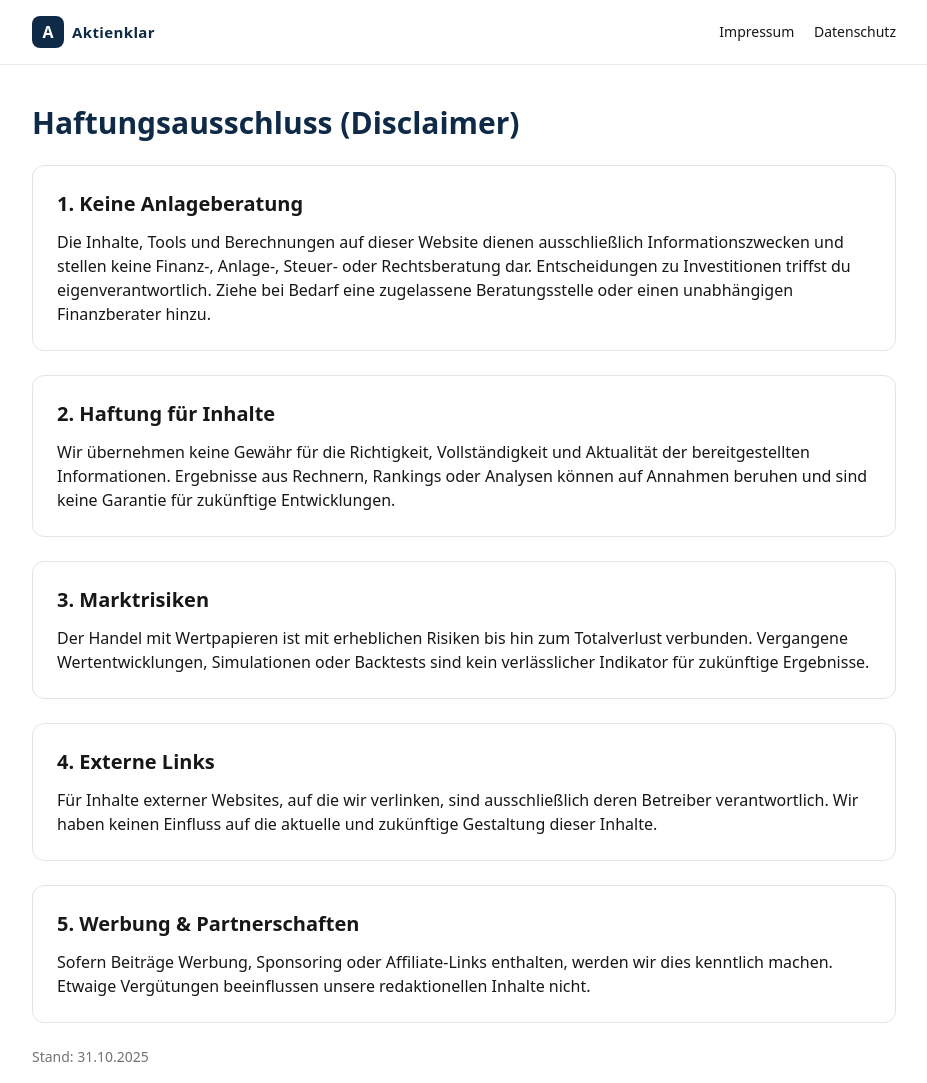
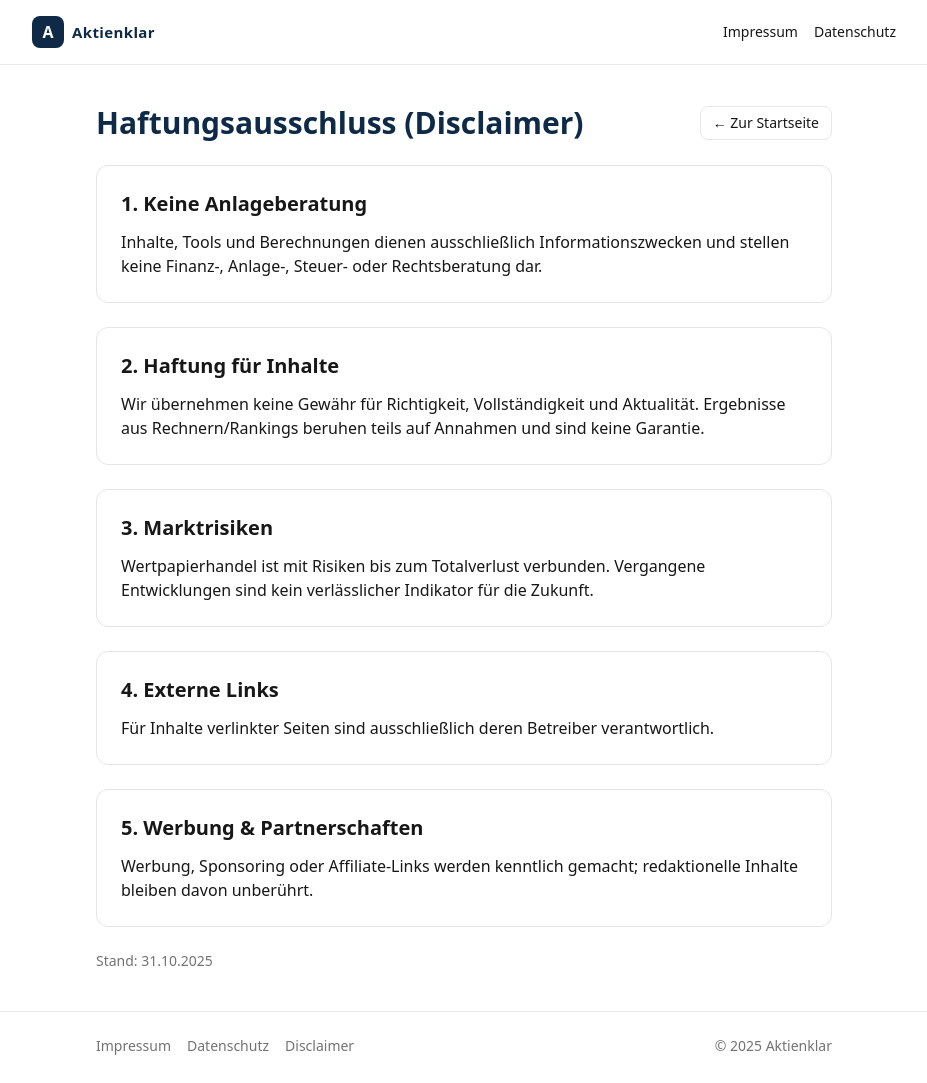
Before and after one commit to Aktienklar/Aktienklar, a website: page disclaimer.html in a window 1280 px wide. Shown: the top 1083 px of the page, without its empty margins (176-1103 px from the left). Drawn offline with nearby package versions, Linux system fonts and the light colour scheme.

Commit message:
Update disclaimer.html

```diff
--- a/disclaimer.html
+++ b/disclaimer.html
@@ -1,10 +1,11 @@
 <!DOCTYPE html>
+<html lang="de">
+<head>
   <meta charset="utf-8" />
   <meta name="viewport" content="width=device-width, initial-scale=1" />
   <title>Disclaimer – Aktienklar</title>
   <link rel="icon" href="/favicon.ico" />
   <script src="https://cdn.tailwindcss.com"></script>
-<meta name="robots" content="index,follow" />
 </head>
 <body class="bg-white text-neutral-900">
   <header class="border-b border-neutral-200/80 bg-white/80 backdrop-blur">
@@ -13,52 +14,60 @@
         <div class="flex h-8 w-8 items-center justify-center rounded-lg bg-[#0E2A47] text-white font-bold">A</div>
         <span class="text-[15px] font-semibold tracking-wide text-[#0E2A47]">Aktienklar</span>
       </a>
-<nav class="text-sm">
-<a href="/impressum.html" class="hover:underline mr-4">Impressum</a>
+      <nav class="hidden md:flex gap-4 text-sm">
+        <a href="/impressum.html" class="hover:underline">Impressum</a>
         <a href="/datenschutz.html" class="hover:underline">Datenschutz</a>
       </nav>
     </div>
   </header>
 
-<main class="container mx-auto max-w-4xl px-4 py-10">
-<h1 class="text-3xl font-bold text-[#0E2A47] mb-6">Haftungsausschluss (Disclaimer)</h1>
-
-<section class="space-y-6">
-<div class="card p-6 rounded-xl border border-neutral-200">
-<h2 class="text-xl font-semibold mb-3">1. Keine Anlageberatung</h2>
-<p>Die Inhalte, Tools und Berechnungen auf dieser Website dienen ausschließlich Informationszwecken und stellen keine Finanz-, Anlage-, Steuer- oder Rechtsberatung dar. Entscheidungen zu Investitionen triffst du eigenverantwortlich. Ziehe bei Bedarf eine zugelassene Beratungsstelle oder einen unabhängigen Finanzberater hinzu.</p>
+  <main class="container mx-auto max-w-3xl px-4 py-10">
+    <div class="mb-6 flex items-center justify-between">
+      <h1 class="text-3xl font-bold text-[#0E2A47]">Haftungsausschluss (Disclaimer)</h1>
+      <a href="/" class="inline-flex items-center gap-2 rounded-lg border px-3 py-1.5 text-sm hover:bg-neutral-50">
+        ← Zur Startseite
+      </a>
     </div>
 
-<div class="card p-6 rounded-xl border border-neutral-200">
+    <div class="space-y-6">
+      <section class="rounded-xl border border-neutral-200 p-6">
+        <h2 class="text-xl font-semibold mb-3">1. Keine Anlageberatung</h2>
+        <p>Inhalte, Tools und Berechnungen dienen ausschließlich Informationszwecken und stellen keine Finanz-, Anlage-, Steuer- oder Rechtsberatung dar.</p>
+      </section>
+
+      <section class="rounded-xl border border-neutral-200 p-6">
         <h2 class="text-xl font-semibold mb-3">2. Haftung für Inhalte</h2>
-<p>Wir übernehmen keine Gewähr für die Richtigkeit, Vollständigkeit und Aktualität der bereitgestellten Informationen. Ergebnisse aus Rechnern, Rankings oder Analysen können auf Annahmen beruhen und sind keine Garantie für zukünftige Entwicklungen.</p>
-</div>
+        <p>Wir übernehmen keine Gewähr für Richtigkeit, Vollständigkeit und Aktualität. Ergebnisse aus Rechnern/Rankings beruhen teils auf Annahmen und sind keine Garantie.</p>
+      </section>
 
-<div class="card p-6 rounded-xl border border-neutral-200">
+      <section class="rounded-xl border border-neutral-200 p-6">
         <h2 class="text-xl font-semibold mb-3">3. Marktrisiken</h2>
-<p>Der Handel mit Wertpapieren ist mit erheblichen Risiken bis hin zum Totalverlust verbunden. Vergangene Wertentwicklungen, Simulationen oder Backtests sind kein verlässlicher Indikator für zukünftige Ergebnisse.</p>
-</div>
+        <p>Wertpapierhandel ist mit Risiken bis zum Totalverlust verbunden. Vergangene Entwicklungen sind kein verlässlicher Indikator für die Zukunft.</p>
+      </section>
 
-<div class="card p-6 rounded-xl border border-neutral-200">
+      <section class="rounded-xl border border-neutral-200 p-6">
         <h2 class="text-xl font-semibold mb-3">4. Externe Links</h2>
-<p>Für Inhalte externer Websites, auf die wir verlinken, sind ausschließlich deren Betreiber verantwortlich. Wir haben keinen Einfluss auf die aktuelle und zukünftige Gestaltung dieser Inhalte.</p>
-</div>
+        <p>Für Inhalte verlinkter Seiten sind ausschließlich deren Betreiber verantwortlich.</p>
+      </section>
 
-<div class="card p-6 rounded-xl border border-neutral-200">
+      <section class="rounded-xl border border-neutral-200 p-6">
         <h2 class="text-xl font-semibold mb-3">5. Werbung & Partnerschaften</h2>
-<p>Sofern Beiträge Werbung, Sponsoring oder Affiliate‑Links enthalten, werden wir dies kenntlich machen. Etwaige Vergütungen beeinflussen unsere redaktionellen Inhalte nicht.</p>
-</div>
+        <p>Werbung, Sponsoring oder Affiliate-Links werden kenntlich gemacht; redaktionelle Inhalte bleiben davon unberührt.</p>
+      </section>
 
       <p class="text-sm text-neutral-500">Stand: 31.10.2025</p>
-</section>
+    </div>
   </main>
 
   <footer class="border-t border-neutral-200/80">
-<div class="container mx-auto max-w-4xl px-4 py-6 text-sm text-neutral-500 flex gap-4">
+    <div class="container mx-auto max-w-3xl px-4 py-6 text-sm text-neutral-500 flex gap-4">
       <a href="/impressum.html" class="hover:underline">Impressum</a>
       <a href="/datenschutz.html" class="hover:underline">Datenschutz</a>
       <a href="/disclaimer.html" class="hover:underline">Disclaimer</a>
+      <span class="ml-auto">© <span id="year"></span> Aktienklar</span>
     </div>
   </footer>
+
+  <script>document.getElementById("year").textContent = new Date().getFullYear();</script>
 </body>
 </html>
```
Lines whose indentation alone changed are shown as unchanged.
